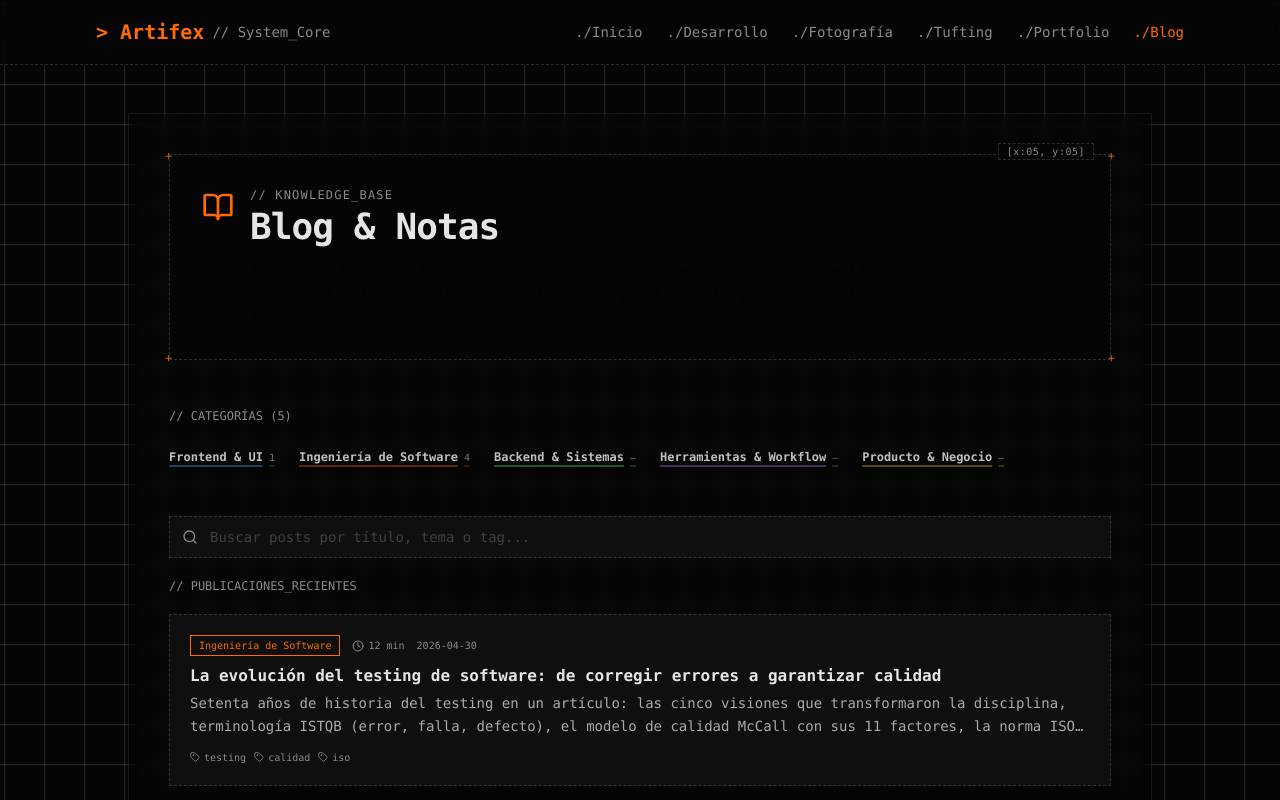
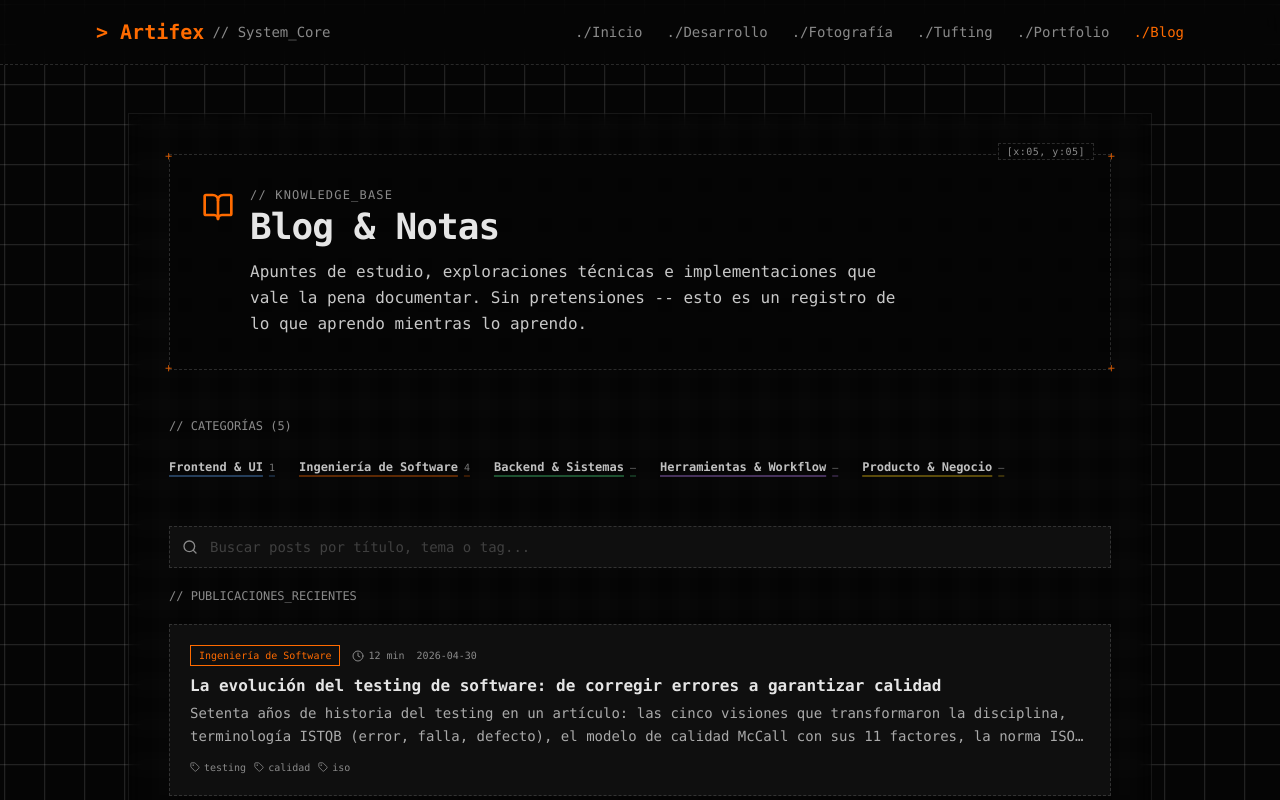
Before and after one commit to artifex94/artifex94.github.io, a React (Vite) app: page /blog in a window 1280 px wide. Shown: the top 800 px of the page. Built offline with nearby package versions, Linux system fonts and the light colour scheme.

Commit message:
fix(ui): texto invisible en Portfolio y Blog por colision de text-base con el color de fondo

```diff
--- a/src/components/Hero.tsx
+++ b/src/components/Hero.tsx
@@ -30,7 +30,7 @@ export const Hero: React.FC = () => {
             &gt; <Typewriter text={personal.title} delay={2.5} speed="fast" />
           </h2>
 
-          <p className="text-primary/80 leading-relaxed text-sm md:text-base max-w-2xl min-h-[80px]">
+          <p className="text-primary/80 leading-relaxed text-sm md:text-[1rem] max-w-2xl min-h-[80px]">
             {/* Párrafo largo escrito rápidamente al final */}
             <Typewriter text={personal.aboutMe} delay={3.2} speed="fast" />
           </p>
--- a/src/index.css
+++ b/src/index.css
@@ -1,6 +1,9 @@
 @import "tailwindcss";
 
 @theme {
+  /* OJO: 'base' colisiona con la escala de tamaños de Tailwind: definir
+     --color-base hace que `text-base` sea COLOR (= fondo, invisible), no un
+     tamaño de fuente. Para tamaño usar `text-[1rem]`, nunca `text-base`. */
   --color-base: var(--bg-base);
   --color-surface: var(--bg-surface);
   --color-line: var(--border-line);
--- a/src/pages/blog/Blog.tsx
+++ b/src/pages/blog/Blog.tsx
@@ -123,7 +123,7 @@ export const Blog = () => {
             <div>
               <p className="text-secondary text-xs font-mono tracking-widest uppercase mb-1">// Knowledge_Base</p>
               <h1 className="text-3xl md:text-4xl font-bold text-primary mb-3 tracking-tight">Blog & Notas</h1>
-              <p className="text-[#c8c8c8] text-sm md:text-base leading-relaxed max-w-2xl">
+              <p className="text-[#c8c8c8] text-sm md:text-[1rem] leading-relaxed max-w-2xl">
                 Apuntes de estudio, exploraciones técnicas e implementaciones que vale la pena documentar.
                 Sin pretensiones -- esto es un registro de lo que aprendo mientras lo aprendo.
               </p>
```
